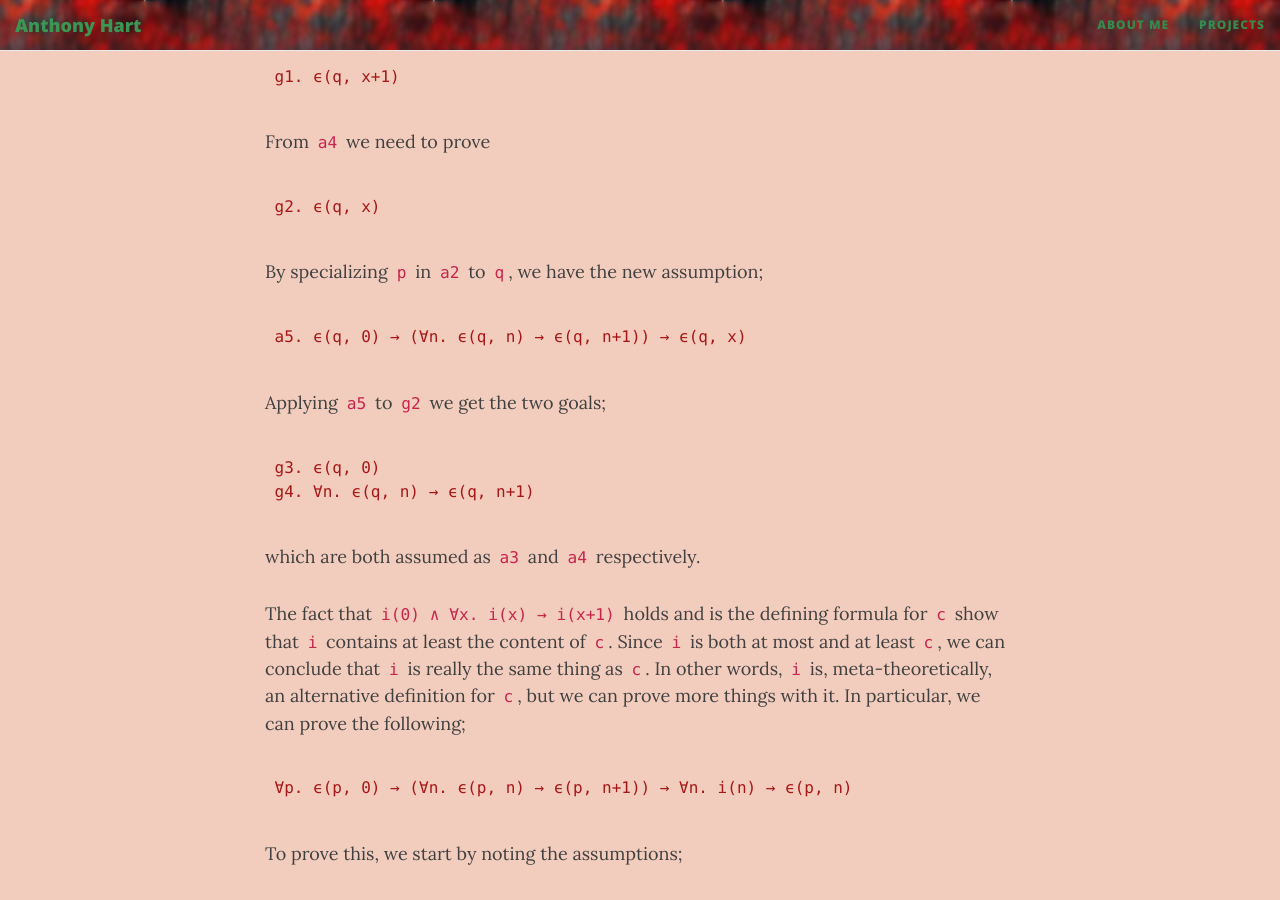
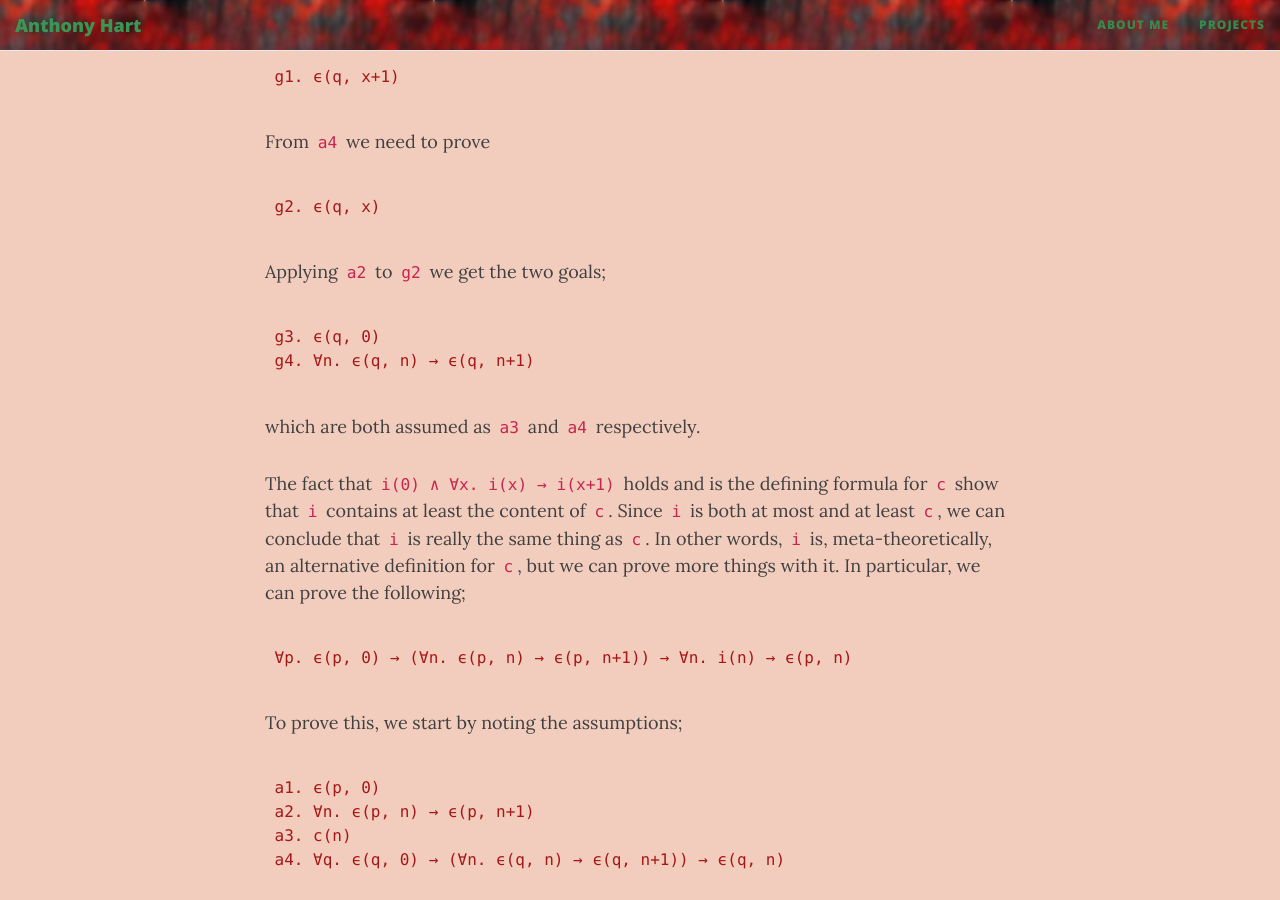
Before and after one commit to AHartNtkn/AHartNtkn.github.io, a Jekyll site: the page built from _posts/2022-02-11-Relativized-Predicates.md, in a window 1280 px wide and 900 px high, scrolled down 5659 px. Built offline with Jekyll 4.4.1, drawn with Linux system fonts in a browser that asks for light colours; nearby versions of some CDN libraries.

Commit message:
Simplified proof

````diff
--- a/_posts/2022-02-11-Relativized-Predicates.md
+++ b/_posts/2022-02-11-Relativized-Predicates.md
@@ -185,13 +185,7 @@ From `a4` we need to prove
 g2. ϵ(q, x)
 ```
 
-By specializing `p` in `a2` to `q`, we have the new assumption;
-
-```
-a5. ϵ(q, 0) → (∀n. ϵ(q, n) → ϵ(q, n+1)) → ϵ(q, x)
-```
-
-Applying `a5` to `g2` we get the two goals;
+Applying `a2` to `g2` we get the two goals;
 
 ```
 g3. ϵ(q, 0)
````
